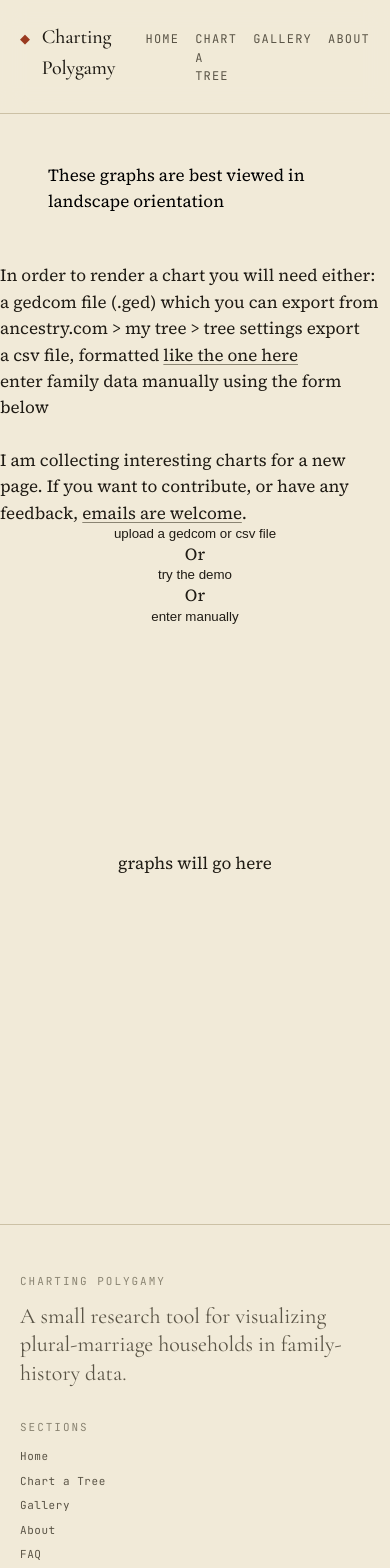
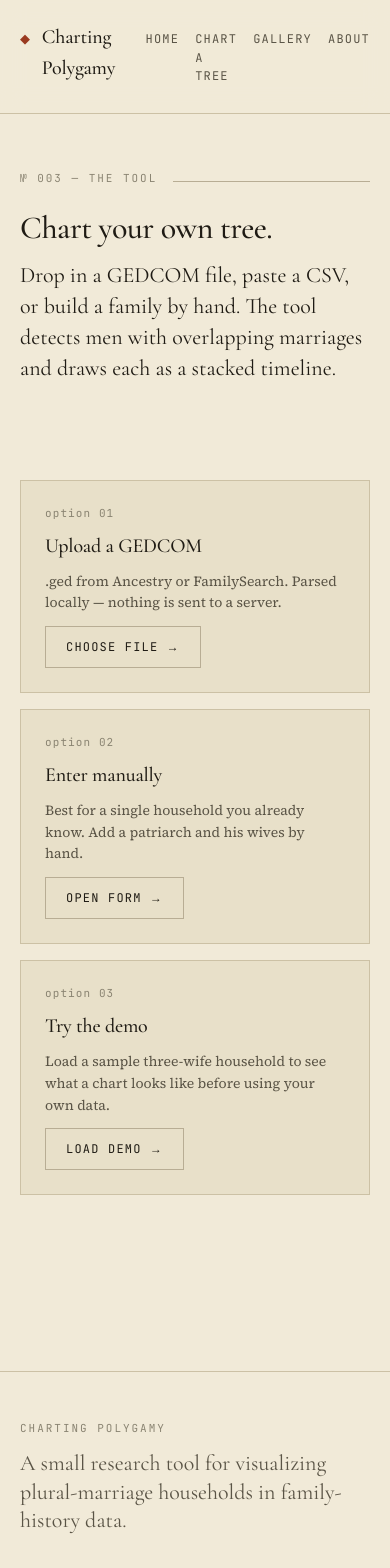
Before and after one commit to thelinguist/charting-polygamy, a Next.js app in the folder apps/ui/: page /charting-polygamy/chart/upload in a window 390 px wide. Shown: the top 1568 px of the page. Built offline with nearby package versions, Linux system fonts and the light colour scheme.

Commit message:
refactor: new uploads page

```diff
--- a/apps/ui/src/app/chart/upload/page.tsx
+++ b/apps/ui/src/app/chart/upload/page.tsx
@@ -1,4 +1,193 @@
-import { TimelinesViewer } from "./components/TimelinesViewer"
-export default function Upload() {
-    return <TimelinesViewer />
+"use client"
+
+import { useState, useEffect, useRef, ChangeEventHandler } from "react"
+import { getTimelines, PatriarchData } from "lib"
+import { FileTypes } from "lib/src/types"
+import { parseFile } from "../../../lib"
+import { example3WivesChartData } from "./constants/sample"
+import { ManualEntryForm } from "./components/ManualEntryForm/ManualEntryForm"
+import { Timelines } from "../../../components/Timelines/Timelines"
+import styles from "./upload.module.css"
+
+const SCAN_LINES = [
+    "reading GEDCOM…",
+    "parsing individuals",
+    "parsing family records",
+    "detecting concurrent marriages…",
+    "assembling timelines",
+    "rendering chart…",
+]
+
+function ScanAnimation() {
+    const [n, setN] = useState(0)
+    useEffect(() => {
+        const id = setInterval(() => setN(x => x + 1), 90)
+        return () => clearInterval(id)
+    }, [])
+    return (
+        <div>
+            {SCAN_LINES.slice(0, Math.min(SCAN_LINES.length, Math.floor(n / 4) + 1)).map((line, i) => (
+                <div key={i} className={styles.scanLine}>
+                    <span className={styles.scanAccent}>›</span> {line}
+                </div>
+            ))}
+        </div>
+    )
 }
+
+const getFileFormat = (file: File): FileTypes => {
+    const ext = file.name.split(".").at(-1)
+    if (ext === "ged") return FileTypes.ged
+    if (ext === "csv") return FileTypes.csv
+    const message = `invalid file type ${ext}, expected ged or csv`
+    alert(message)
+    throw Error(message)
+}
+
+type Stage = "idle" | "parsing" | "result"
+
+export default function UploadPage() {
+    const [chartData, setChartData] = useState<Record<string, PatriarchData>>({})
+    const [stage, setStage] = useState<Stage>("idle")
+    const [showManual, setShowManual] = useState(false)
+    const fileInputRef = useRef<HTMLInputElement>(null)
+
+    const handleFile: ChangeEventHandler<HTMLInputElement> = async e => {
+        e.preventDefault()
+        if (!e.target.files?.length) return
+        const file = e.target.files[0]
+        setStage("parsing")
+        const fileContents = await parseFile(file, console.info)
+        const fileFormat = getFileFormat(file)
+        const { chartData: newData } = getTimelines({ fileContents, fileFormat })
+        setChartData(newData)
+        setStage("result")
+    }
+
+    const runDemo = () => {
+        setStage("parsing")
+        setTimeout(() => {
+            setChartData({ ...example3WivesChartData })
+            setStage("result")
+        }, 1200)
+    }
+
+    const handleManual = (data: Record<string, PatriarchData> | null) => {
+        if (data) {
+            setChartData(data)
+            setStage("result")
+        }
+    }
+
+    return (
+        <>
+            {/* HEADER */}
+            <section className={styles.headerSection}>
+                <div className="shell">
+                    <div className={`flex items-baseline gap-16 ${styles.eyebrowRow}`}>
+                        <span className="eyebrow">№ 003 — The Tool</span>
+                        <hr className="rule" />
+                    </div>
+                    <h2 className={styles.heading}>Chart your own tree.</h2>
+                    <p className={`lede ${styles.lede}`}>
+                        Drop in a GEDCOM file, paste a CSV, or build a family by hand. The tool
+                        detects men with overlapping marriages and draws each as a stacked timeline.
+                    </p>
+                </div>
+            </section>
+
+            {/* INPUT OPTIONS */}
+            <section className="tight">
+                <div className="shell">
+                    <div className={styles.optionsGrid}>
+                        {/* Upload */}
+                        <div className={`card ${styles.optionCard}`}>
+                            <div className={styles.optionMarker}>option 01</div>
+                            <h4 className={styles.optionTitle}>Upload a GEDCOM</h4>
+                            <p className={styles.optionDesc}>
+                                .ged from Ancestry or FamilySearch. Parsed locally — nothing is sent to a server.
+                            </p>
+                            <input
+                                ref={fileInputRef}
+                                type="file"
+                                accept=".ged,.csv"
+                                style={{ display: "none" }}
+                                onChange={handleFile}
+                            />
+                            <button
+                                className="btn"
+                                style={{ alignSelf: "flex-start" }}
+                                onClick={() => fileInputRef.current?.click()}
+                            >
+                                Choose file →
+                            </button>
+                        </div>
+
+                        {/* Manual */}
+                        <div className={`card ${styles.optionCard}`}>
+                            <div className={styles.optionMarker}>option 02</div>
+                            <h4 className={styles.optionTitle}>Enter manually</h4>
+                            <p className={styles.optionDesc}>
+                                Best for a single household you already know. Add a patriarch and his wives by hand.
+                            </p>
+                            <button
+                                className="btn"
+                                style={{ alignSelf: "flex-start" }}
+                                onClick={() => setShowManual(v => !v)}
+                            >
+                                {showManual ? "Hide form" : "Open form →"}
+                            </button>
+                        </div>
+
+                        {/* Demo */}
+                        <div className={`card ${styles.optionCard}`}>
+                            <div className={styles.optionMarker}>option 03</div>
+                            <h4 className={styles.optionTitle}>Try the demo</h4>
+                            <p className={styles.optionDesc}>
+                                Load a sample three-wife household to see what a chart looks like before using your own data.
+                            </p>
+                            <button
+                                className="btn"
+                                style={{ alignSelf: "flex-start" }}
+                                onClick={runDemo}
+                            >
+                                Load demo →
+                            </button>
+                        </div>
+                    </div>
+                </div>
+            </section>
+
+            {/* MANUAL FORM */}
+            {showManual && (
+                <section className={`tight ${styles.manualSection}`}>
+                    <div className="shell">
+                        <ManualEntryForm onChart={handleManual} />
+                    </div>
+                </section>
+            )}
+
+            {/* RESULT */}
+            {stage !== "idle" && (
+                <section className="tight">
+                    <div className="shell">
+                        <div className={styles.resultHeader}>
+                            <div>
+                                <div className={`eyebrow ${styles.resultEyebrow}`}>Result</div>
+                                <h3>{stage === "parsing" ? "Parsing…" : "Chart"}</h3>
+                            </div>
+                        </div>
+
+                        {stage === "parsing" ? (
+                            <div className={styles.scanBox}>
+                                <ScanAnimation />
+                            </div>
+                        ) : (
+                            <Timelines chartData={chartData} />
+                        )}
+                    </div>
+                </section>
+            )}
+        </>
+    )
+}
--- /dev/null
+++ b/apps/ui/src/app/chart/upload/upload.module.css
@@ -0,0 +1,105 @@
+/* Header */
+.headerSection {
+    padding-top: 56px;
+    padding-bottom: 40px;
+}
+
+.eyebrowRow {
+    margin-bottom: 24px;
+}
+
+.heading {
+    max-width: 20ch;
+    margin-bottom: 16px;
+}
+
+.lede {
+    max-width: 60ch;
+}
+
+/* Option cards */
+.optionsGrid {
+    display: grid;
+    grid-template-columns: repeat(3, 1fr);
+    gap: 16px;
+}
+
+.optionCard {
+    display: flex;
+    flex-direction: column;
+    gap: 12px;
+}
+
+.optionMarker {
+    font-family: var(--mono);
+    font-size: 11px;
+    color: var(--ink-dim);
+    letter-spacing: 0.1em;
+}
+
+.optionTitle {
+    margin-bottom: 0;
+}
+
+.optionDesc {
+    color: var(--ink-mute);
+    font-size: 14px;
+    flex: 1;
+}
+
+.demoRow {
+    display: flex;
+    align-items: center;
+    gap: 16px;
+    margin-top: 24px;
+}
+
+/* Manual form */
+.manualSection {
+    padding-top: 0;
+}
+
+/* Results */
+.resultHeader {
+    display: flex;
+    justify-content: space-between;
+    align-items: center;
+    margin-bottom: 16px;
+}
+
+.resultEyebrow {
+    margin-bottom: 8px;
+}
+
+.scanBox {
+    background: var(--bg-elev);
+    border: 1px solid var(--rule-soft);
+    height: 320px;
+    display: flex;
+    align-items: center;
+    justify-content: center;
+    font-family: var(--mono);
+    font-size: 12px;
+    color: var(--ink-dim);
+    letter-spacing: 0.1em;
+}
+
+.scanLine {
+    margin-bottom: 4px;
+}
+
+.scanAccent {
+    color: var(--c-overlap);
+}
+
+@media (max-width: 768px) {
+    .optionsGrid {
+        grid-template-columns: 1fr;
+    }
+
+    .resultHeader {
+        flex-direction: column;
+        align-items: flex-start;
+        gap: 16px;
+    }
+}
--- a/apps/ui/src/app/gallery/gallery.module.css
+++ b/apps/ui/src/app/gallery/gallery.module.css
@@ -145,7 +145,7 @@
 }
 
 /* Footnote */
-.footnote {
+.gallery-footnote {
     margin-top: 32px;
     padding-top: 16px;
     border-top: 1px solid var(--rule-soft);
--- a/apps/ui/src/app/gallery/page.tsx
+++ b/apps/ui/src/app/gallery/page.tsx
@@ -24,7 +24,7 @@ export default function GalleryPage() {
                             <GalleryRow key={profile.name} profile={profile} index={i} />
                         ))}
                     </div>
-                    <p className={`footnote ${styles.footnote}`}>
+                    <p className={`footnote ${styles.galleryFootnote}`}>
                         † Dates and wife counts are drawn from historical sources and may be approximate. They are
                         suitable for visualization purposes but should be verified against primary records before
                         citation.
--- a/apps/ui/src/app/globals.css
+++ b/apps/ui/src/app/globals.css
@@ -142,6 +142,10 @@ button {
   height: 1px;
   background: var(--rule-soft);
   border: 0;
+}
+
+.right-float {
+  float: right;
 }
 
 /* Nav */
--- a/apps/ui/src/components/Timelines/TimelineComponent.tsx
+++ b/apps/ui/src/components/Timelines/TimelineComponent.tsx
@@ -44,7 +44,7 @@ export const TimelineComponent: React.FC<Props> = ({ name, patriarchTimeline, ti
                 <h2>{name}</h2>
                 {!hideShare && (
                     <div className={styles.actions}>
-                        <button onClick={handleShare}>{copied ? "Copied!" : "Share This Graph"}</button>
+                        <button className="btn btn-primary" onClick={handleShare}>{copied ? "Copied!" : "Share This Graph"}</button>
                     </div>
                 )}
             </div>
--- a/apps/ui/src/constants/pre-baked.ts
+++ b/apps/ui/src/constants/pre-baked.ts
@@ -66,14 +66,14 @@ export const PREBAKED: GalleryPolygamist[] = [
     },
     {
         name: "Wilford Woodruff",
-        notability: "LDS Prophet who renounce polygamy–twice.",
+        notability: "LDS prophet who renounce polygamy–twice.",
         born: 1807,
         died: 1898,
         note: "Wilford Woodruff is best known for issuing the 1890 Manifesto, officially ending the Church's sanction of new plural marriages. He himself had nine wives over his lifetime. His declaration marked a major inflection point in Mormon history and its relationship with the United States government.",
     },
     {
         name: "John Menzies MacFarlane",
-        notability: "Famous Judge from Southern Utah during the Pioneer Era",
+        notability: "Famous judge from Southern Utah during the Pioneer Era",
         born: 1833,
         died: 1892,
         wifeCount: 3,
```
Also changed, not shown: apps/ui/src/app/chart/upload/components/ManualEntryForm/ManualEntryForm.module.css (+9 -2 lines), apps/ui/src/app/gallery/GalleryRow.tsx (+11 -0 lines).
